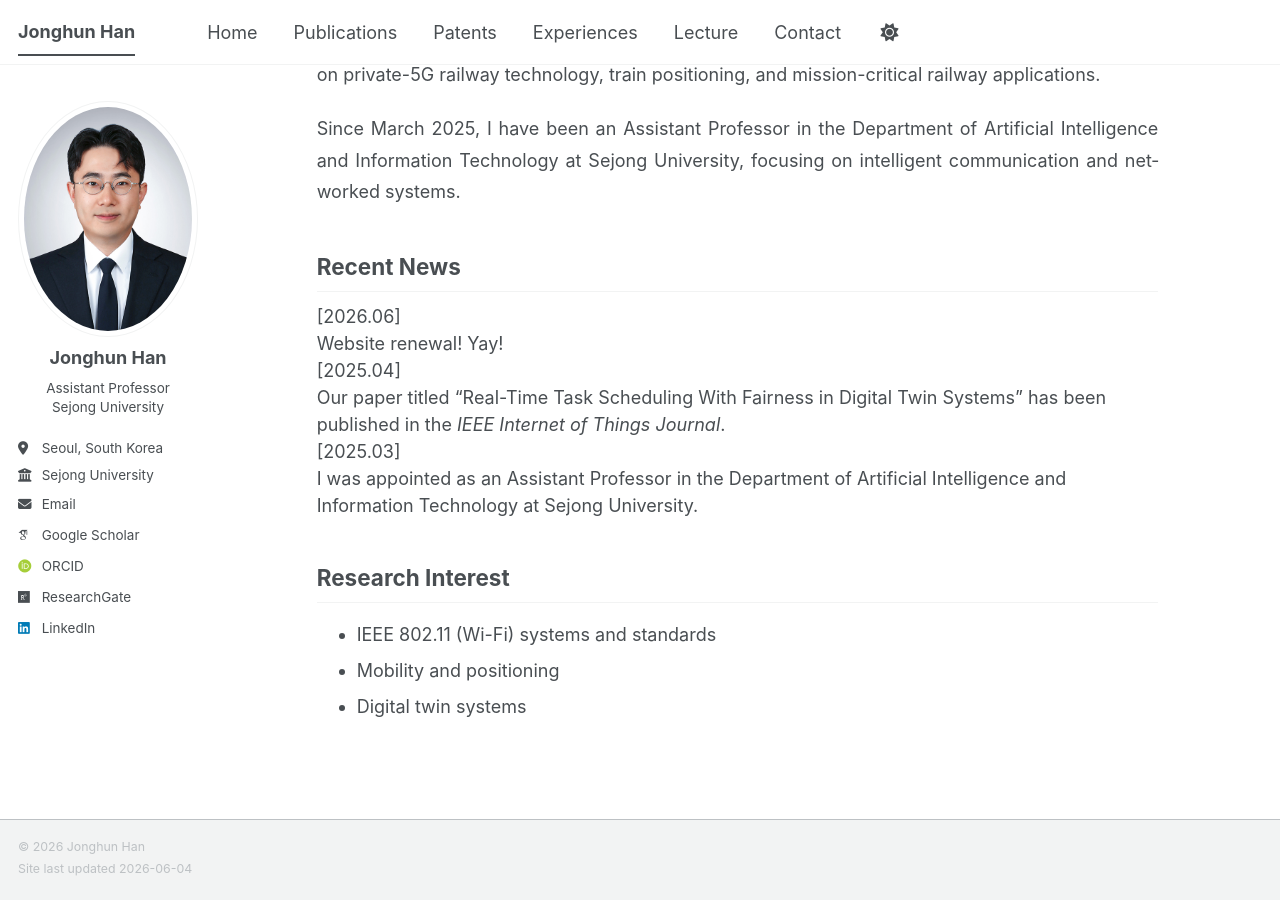
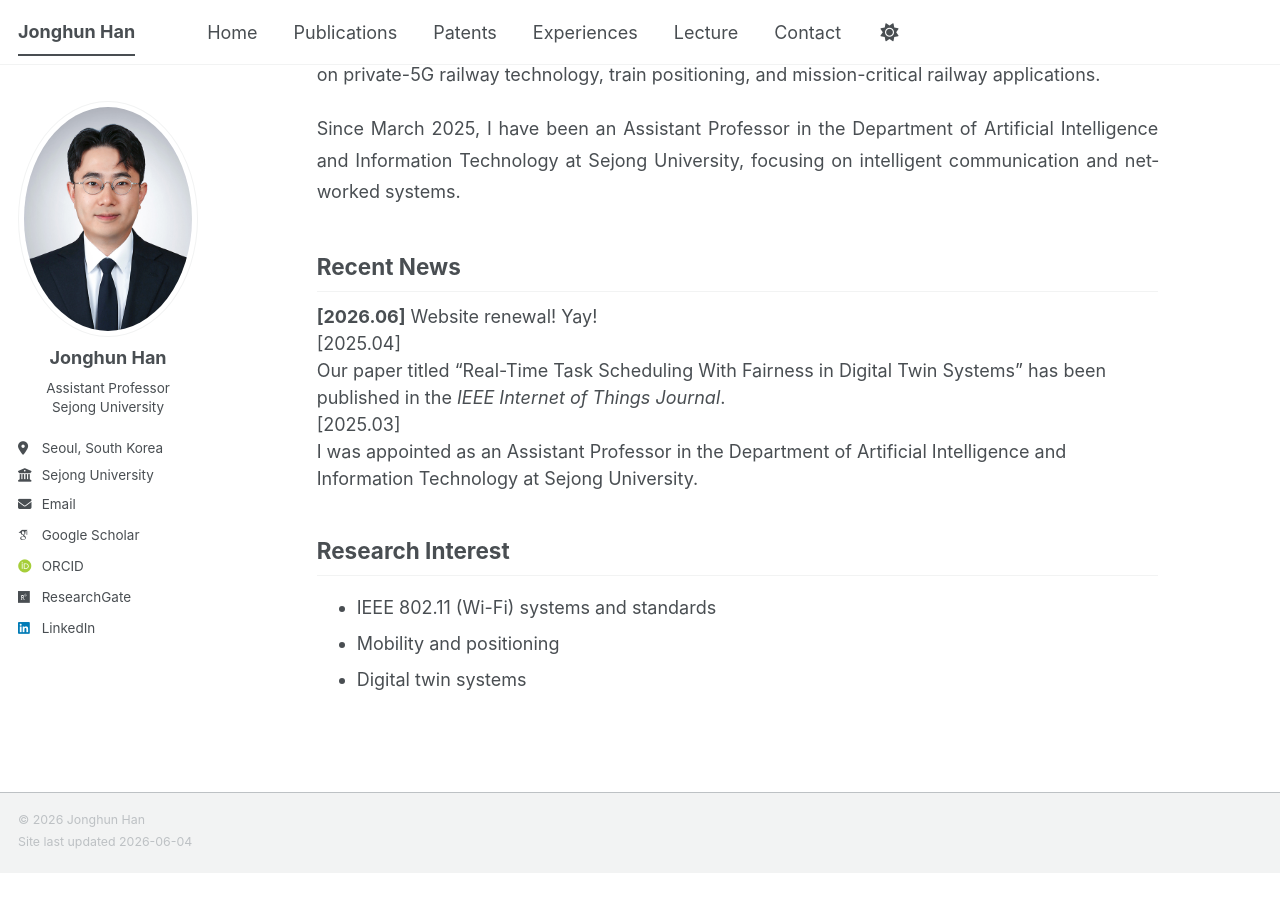
Before and after one commit to icnsl/icnsl.github.io, a Jekyll site: the page built from _pages/about.md, in a window 1280 px wide and 900 px high, scrolled down 382 px. Built offline with Jekyll 4.4.1, drawn with Linux system fonts in a browser that asks for light colours; some web fonts are replaced; a script bundle is joined from its source files by our own code; library files that are not in the unit come from our copies; after the commit the page ends 1255 px from its top, so only the background shows below that.

Commit message:
Update about.md

```diff
--- a/_pages/about.md
+++ b/_pages/about.md
@@ -32,9 +32,9 @@ Since March 2025, I have been an Assistant Professor in the Department of Artifi
 <div class="news-list">
 
 <div class="news-entry">
-  <div class="news-date">[2026.06]</div>
+
   <div class="news-text">
-    Website renewal! Yay!
+    <strong>[2026.06]</strong> Website renewal! Yay!
   </div>
 </div>
 
```
